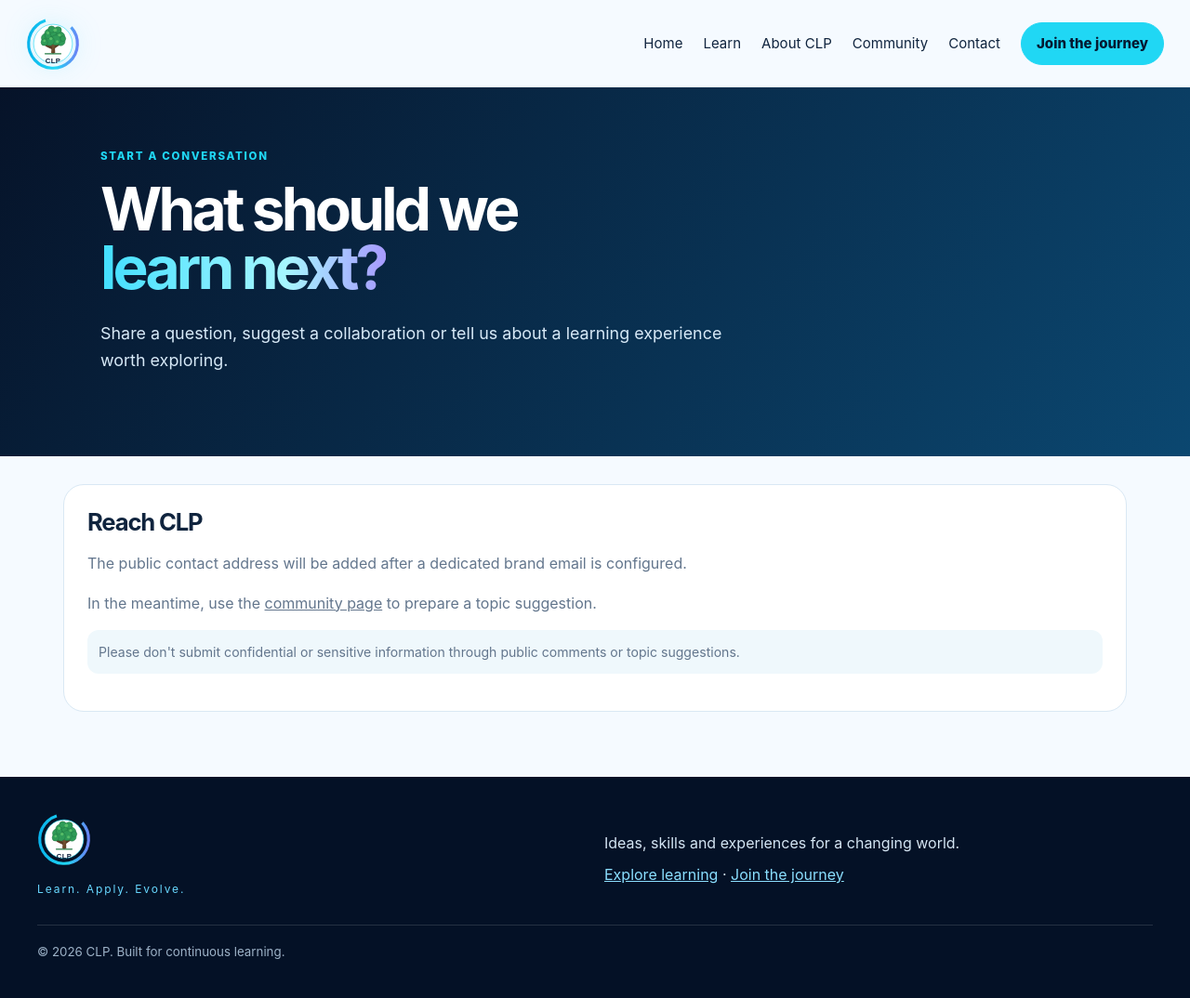
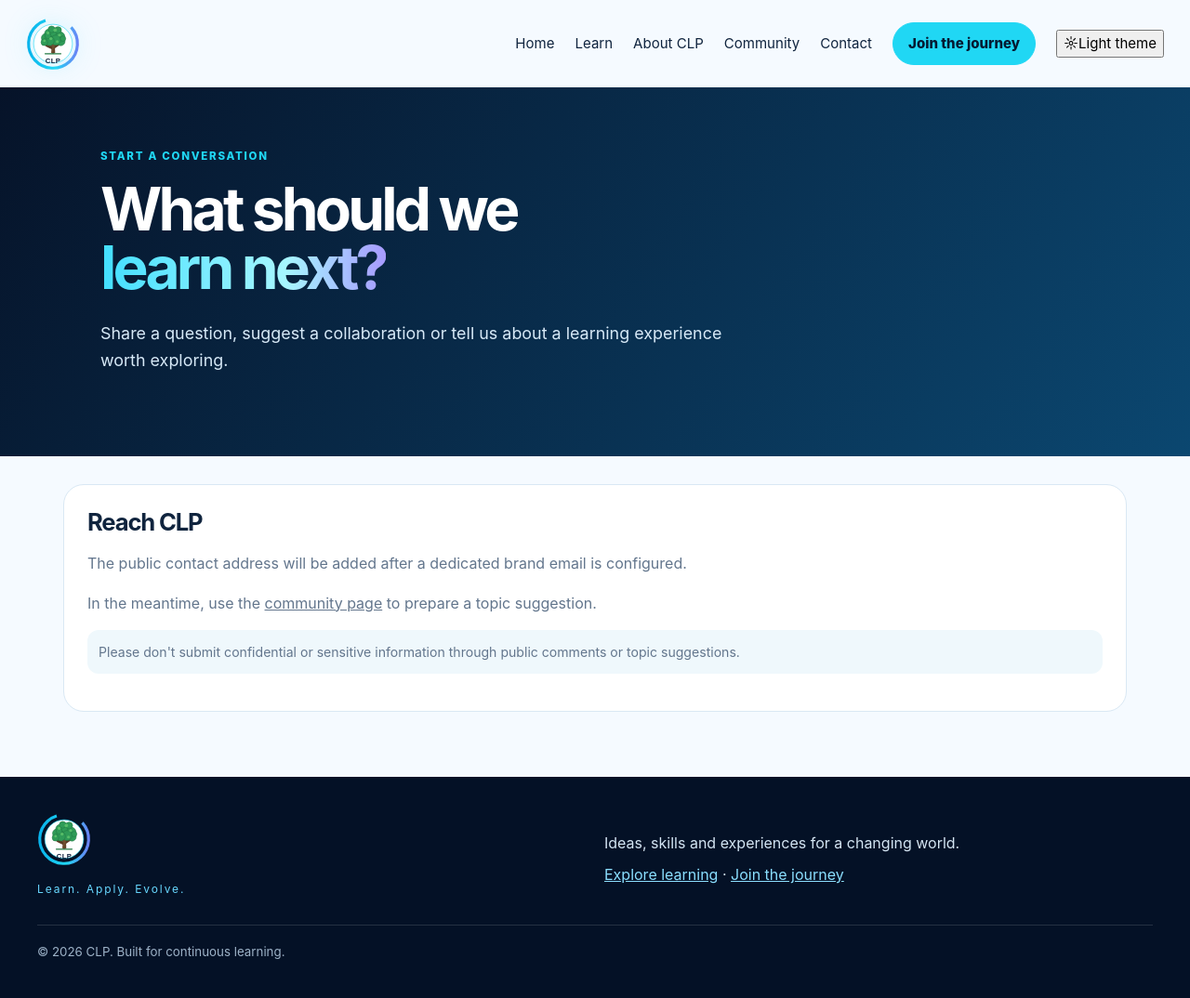
Before and after one commit to sanjeevkshu/clp, a Jekyll site: the page built from contact.md, in a window 1280 px wide. Shown: the whole page at 93% size. Built offline with Jekyll 4.4.1, drawn with Linux system fonts in a browser that asks for light colours.

Commit message:
Add accessible persistent light/dark theme toggle

```diff
--- a/_includes/header.html
+++ b/_includes/header.html
@@ -1 +1 @@
-<header class="site-header"><a class="brand" href="{{ '/' | relative_url }}" aria-label="CLP home"><img src="{{ '/assets/images/clp-mark.svg' | relative_url }}" alt="CLP Kalpavriksha emblem" width="58" height="58"></a><button class="nav-toggle" type="button" aria-expanded="false" aria-controls="site-nav">Menu</button><nav id="site-nav" class="site-nav" aria-label="Main navigation"><a href="{{ '/' | relative_url }}">Home</a><a href="{{ '/learn/' | relative_url }}">Learn</a><a href="{{ '/about/' | relative_url }}">About CLP</a><a href="{{ '/community/' | relative_url }}">Community</a><a href="{{ '/contact/' | relative_url }}">Contact</a><a class="button button-small" href="{{ '/community/' | relative_url }}">Join the journey</a></nav></header>
+<header class="site-header"><a class="brand" href="{{ '/' | relative_url }}" aria-label="CLP home"><img src="{{ '/assets/images/clp-mark.svg' | relative_url }}" alt="CLP Kalpavriksha emblem" width="58" height="58"></a><button class="nav-toggle" type="button" aria-expanded="false" aria-controls="site-nav">Menu</button><nav id="site-nav" class="site-nav" aria-label="Main navigation"><a href="{{ '/' | relative_url }}">Home</a><a href="{{ '/learn/' | relative_url }}">Learn</a><a href="{{ '/about/' | relative_url }}">About CLP</a><a href="{{ '/community/' | relative_url }}">Community</a><a href="{{ '/contact/' | relative_url }}">Contact</a><a class="button button-small" href="{{ '/community/' | relative_url }}">Join the journey</a><button class="theme-toggle" type="button" id="theme-toggle" aria-label="Switch to light theme" aria-pressed="false"><span aria-hidden="true" class="theme-toggle-icon">☼</span><span class="theme-toggle-label">Light theme</span></button></nav></header>
```
